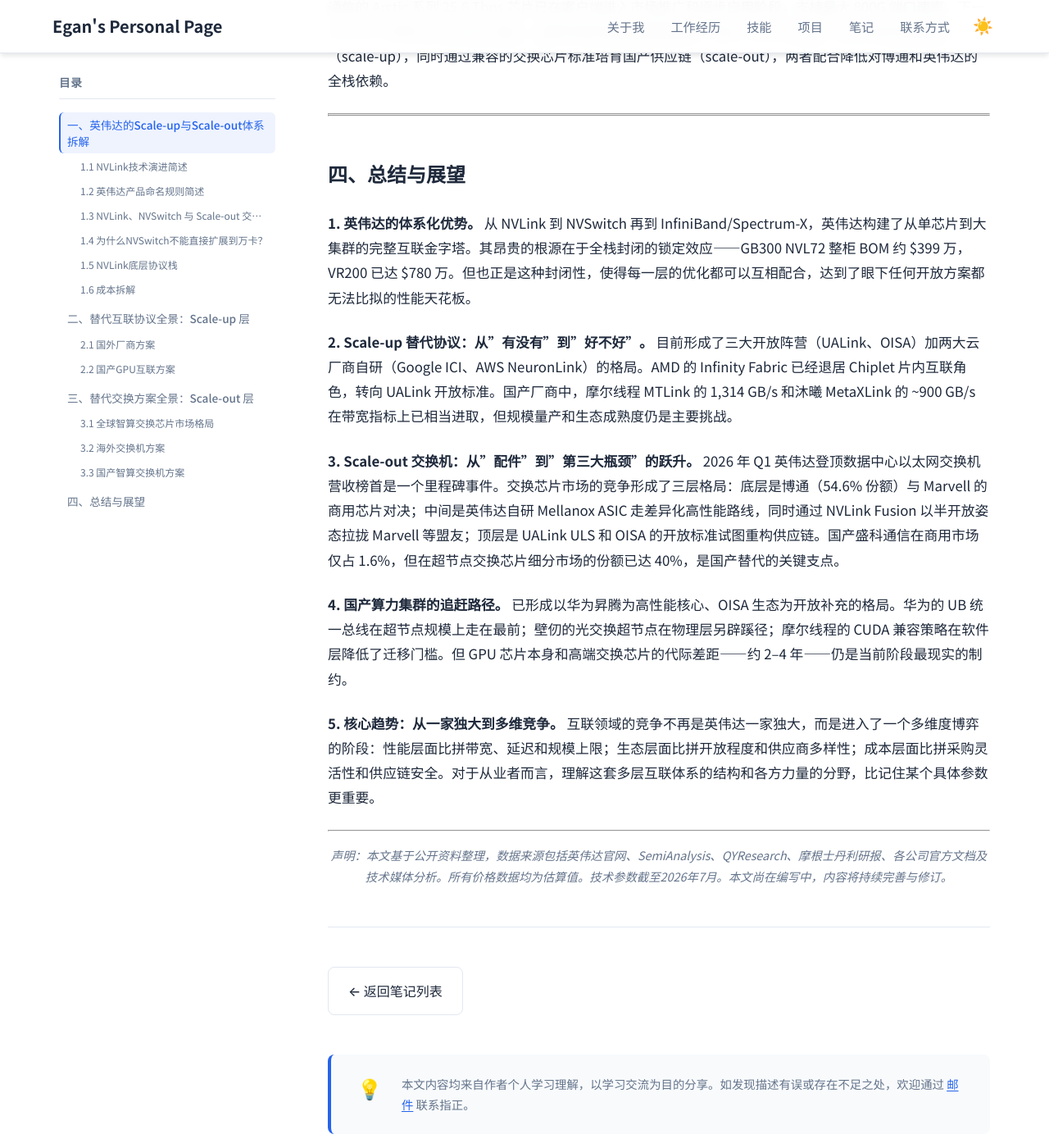
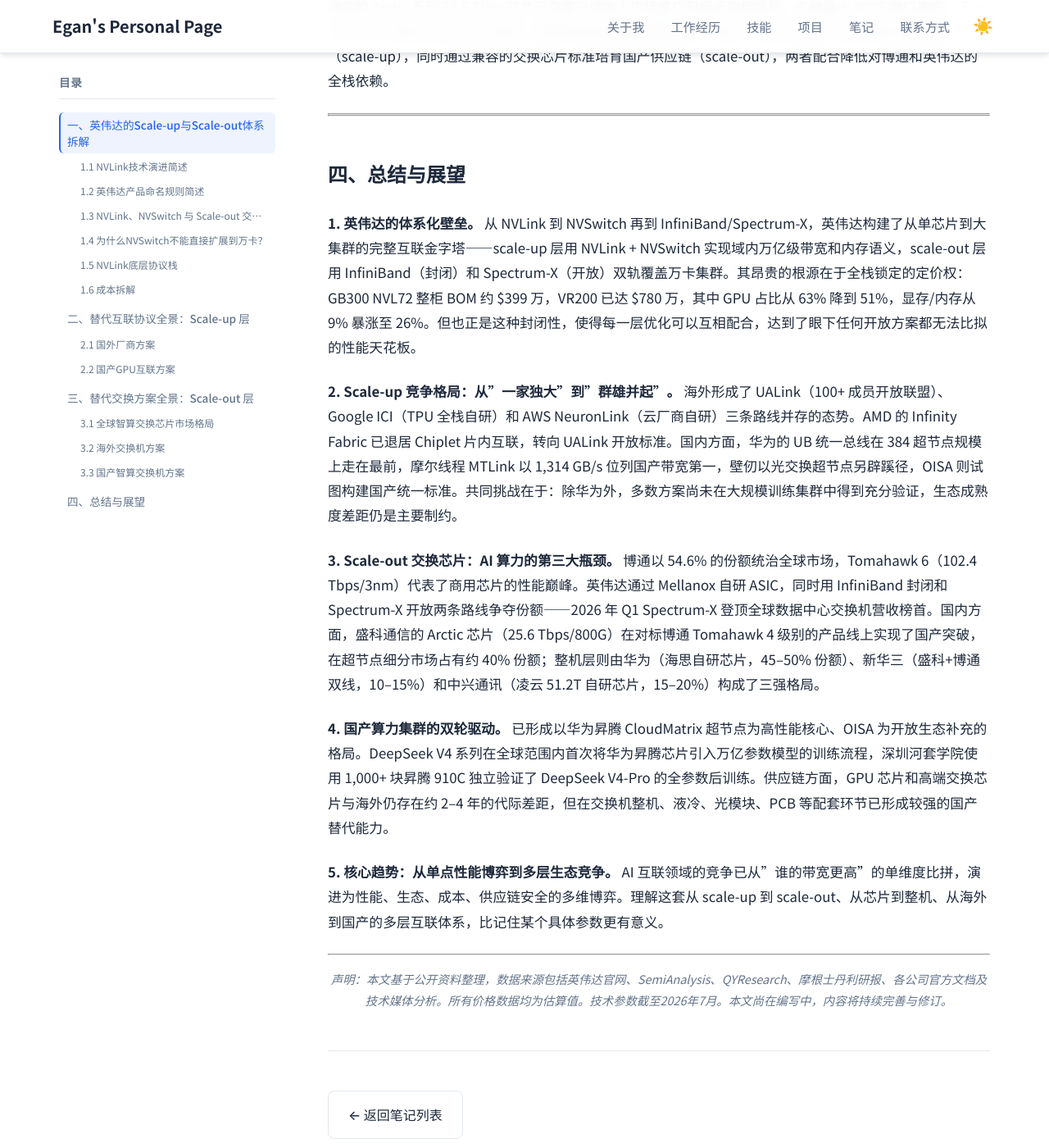
Before and after one commit to Lejun-Hu/Lejun-Hu.github.io, a Jekyll site: the page built from _notes/2026-7-12-GPU_Interconnect_Research.md, in a window 1280 px wide and 1400 px high, scrolled down 20278 px. Shown: the whole window at 82% size. Built offline with Jekyll 4.4.1, drawn with Linux system fonts in a browser that asks for light colours.

Commit message:
refine: 根据当前内容重写总结与展望

```diff
--- a/_notes/2026-7-12-GPU_Interconnect_Research.md
+++ b/_notes/2026-7-12-GPU_Interconnect_Research.md
@@ -361,15 +361,15 @@ Arista 的策略与以上三家完全不同——它**不生产交换芯片**，
 
 ## 四、总结与展望
 
-**1. 英伟达的体系化优势。** 从 NVLink 到 NVSwitch 再到 InfiniBand/Spectrum-X，英伟达构建了从单芯片到大集群的完整互联金字塔。其昂贵的根源在于全栈封闭的锁定效应——GB300 NVL72 整柜 BOM 约 $399 万，VR200 已达 $780 万。但也正是这种封闭性，使得每一层的优化都可以互相配合，达到了眼下任何开放方案都无法比拟的性能天花板。
+**1. 英伟达的体系化壁垒。** 从 NVLink 到 NVSwitch 再到 InfiniBand/Spectrum-X，英伟达构建了从单芯片到大集群的完整互联金字塔——scale-up 层用 NVLink + NVSwitch 实现域内万亿级带宽和内存语义，scale-out 层用 InfiniBand（封闭）和 Spectrum-X（开放）双轨覆盖万卡集群。其昂贵的根源在于全栈锁定的定价权：GB300 NVL72 整柜 BOM 约 $399 万，VR200 已达 $780 万，其中 GPU 占比从 63% 降到 51%，显存/内存从 9% 暴涨至 26%。但也正是这种封闭性，使得每一层优化可以互相配合，达到了眼下任何开放方案都无法比拟的性能天花板。
 
-**2. Scale-up 替代协议：从"有没有"到"好不好"。** 目前形成了三大开放阵营（UALink、OISA）加两大云厂商自研（Google ICI、AWS NeuronLink）的格局。AMD 的 Infinity Fabric 已经退居 Chiplet 片内互联角色，转向 UALink 开放标准。国产厂商中，摩尔线程 MTLink 的 1,314 GB/s 和沐曦 MetaXLink 的 ~900 GB/s 在带宽指标上已相当进取，但规模量产和生态成熟度仍是主要挑战。
+**2. Scale-up 竞争格局：从"一家独大"到"群雄并起"。** 海外形成了 UALink（100+ 成员开放联盟）、Google ICI（TPU 全栈自研）和 AWS NeuronLink（云厂商自研）三条路线并存的态势。AMD 的 Infinity Fabric 已退居 Chiplet 片内互联，转向 UALink 开放标准。国内方面，华为的 UB 统一总线在 384 超节点规模上走在最前，摩尔线程 MTLink 以 1,314 GB/s 位列国产带宽第一，壁仞以光交换超节点另辟蹊径，OISA 则试图构建国产统一标准。共同挑战在于：除华为外，多数方案尚未在大规模训练集群中得到充分验证，生态成熟度差距仍是主要制约。
 
-**3. Scale-out 交换机：从"配件"到"第三大瓶颈"的跃升。** 2026 年 Q1 英伟达登顶数据中心以太网交换机营收榜首是一个里程碑事件。交换芯片市场的竞争形成了三层格局：底层是博通（54.6% 份额）与 Marvell 的商用芯片对决；中间是英伟达自研 Mellanox ASIC 走差异化高性能路线，同时通过 NVLink Fusion 以半开放姿态拉拢 Marvell 等盟友；顶层是 UALink ULS 和 OISA 的开放标准试图重构供应链。国产盛科通信在商用市场仅占 1.6%，但在超节点交换芯片细分市场的份额已达 40%，是国产替代的关键支点。
+**3. Scale-out 交换芯片：AI 算力的第三大瓶颈。** 博通以 54.6% 的份额统治全球市场，Tomahawk 6（102.4 Tbps/3nm）代表了商用芯片的性能巅峰。英伟达通过 Mellanox 自研 ASIC，同时用 InfiniBand 封闭和 Spectrum-X 开放两条路线争夺份额——2026 年 Q1 Spectrum-X 登顶全球数据中心交换机营收榜首。国内方面，盛科通信的 Arctic 芯片（25.6 Tbps/800G）在对标博通 Tomahawk 4 级别的产品线上实现了国产突破，在超节点细分市场占有约 40% 份额；整机层则由华为（海思自研芯片，45–50% 份额）、新华三（盛科+博通双线，10–15%）和中兴通讯（凌云 51.2T 自研芯片，15–20%）构成了三强格局。
 
-**4. 国产算力集群的追赶路径。** 已形成以华为昇腾为高性能核心、OISA 生态为开放补充的格局。华为的 UB 统一总线在超节点规模上走在最前；壁仞的光交换超节点在物理层另辟蹊径；摩尔线程的 CUDA 兼容策略在软件层降低了迁移门槛。但 GPU 芯片本身和高端交换芯片的代际差距——约 2–4 年——仍是当前阶段最现实的制约。
+**4. 国产算力集群的双轮驱动。** 已形成以华为昇腾 CloudMatrix 超节点为高性能核心、OISA 为开放生态补充的格局。DeepSeek V4 系列在全球范围内首次将华为昇腾芯片引入万亿参数模型的训练流程，深圳河套学院使用 1,000+ 块昇腾 910C 独立验证了 DeepSeek V4-Pro 的全参数后训练。供应链方面，GPU 芯片和高端交换芯片与海外仍存在约 2–4 年的代际差距，但在交换机整机、液冷、光模块、PCB 等配套环节已形成较强的国产替代能力。
 
-**5. 核心趋势：从一家独大到多维竞争。** 互联领域的竞争不再是英伟达一家独大，而是进入了一个多维度博弈的阶段：性能层面比拼带宽、延迟和规模上限；生态层面比拼开放程度和供应商多样性；成本层面比拼采购灵活性和供应链安全。对于从业者而言，理解这套多层互联体系的结构和各方力量的分野，比记住某个具体参数更重要。
+**5. 核心趋势：从单点性能博弈到多层生态竞争。** AI 互联领域的竞争已从"谁的带宽更高"的单维度比拼，演进为性能、生态、成本、供应链安全的多维博弈。理解这套从 scale-up 到 scale-out、从芯片到整机、从海外到国产的多层互联体系，比记住某个具体参数更有意义。
 
 ---
 
```
